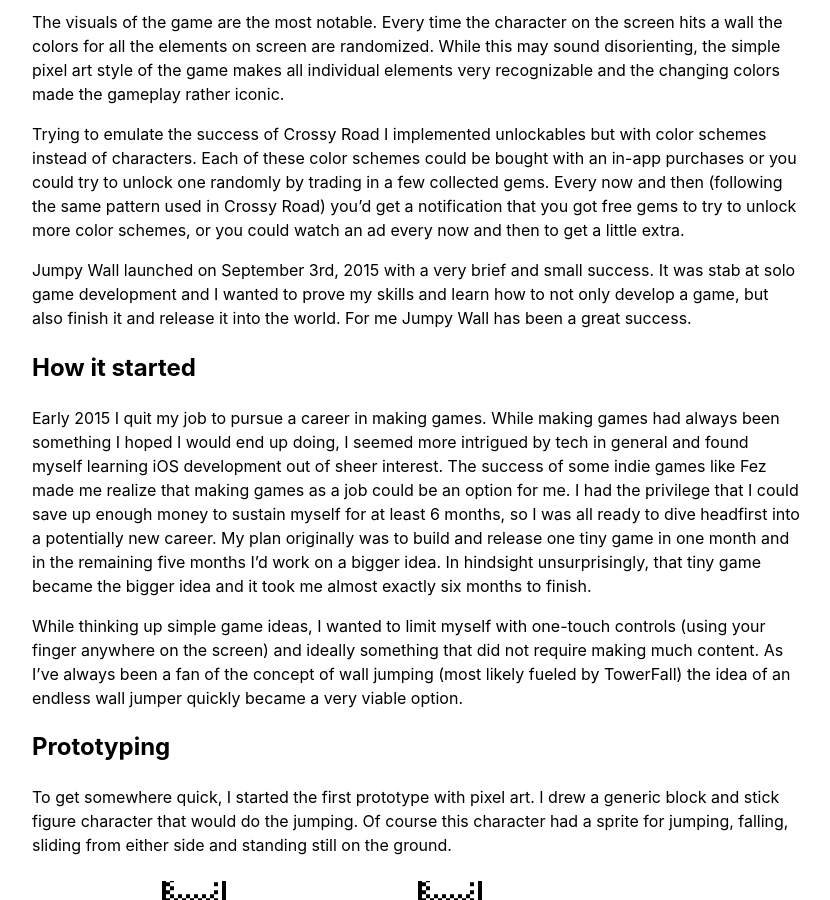
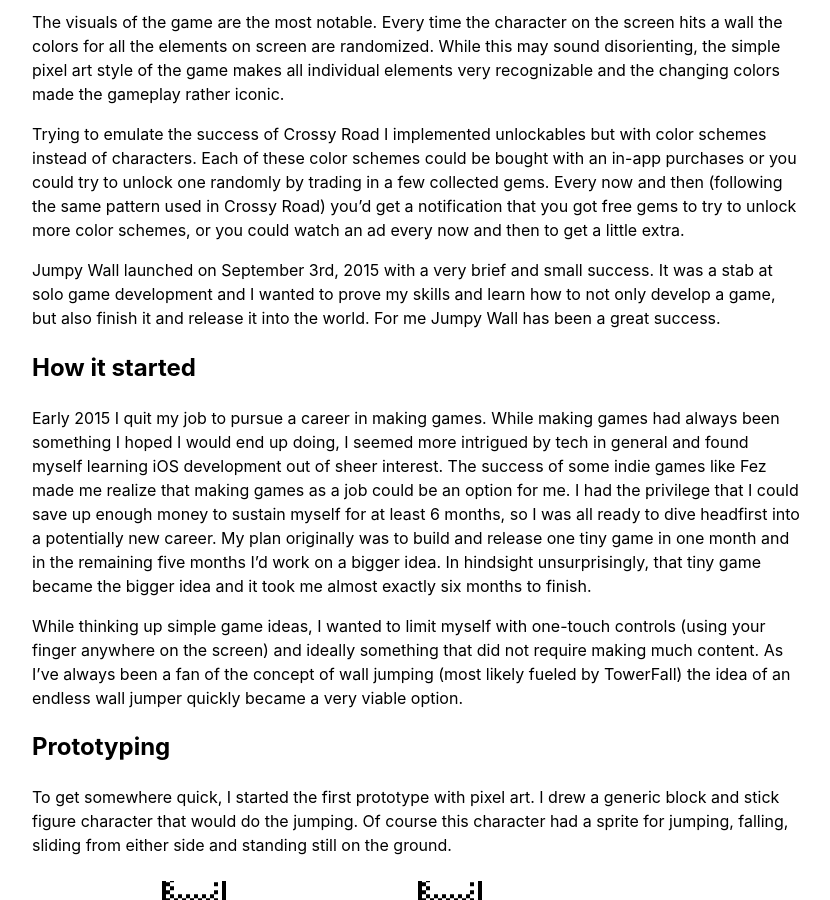
Before and after one commit to PimCoumans/pixelrock-nl, a Jekyll site: the page built from _posts/2020-09-03-making-jumpy-wall-part-1.markdown, in a window 1280 px wide and 900 px high, scrolled down 978 px. Shown: the whole window, without its empty margins (224-1054 px from the left). Built offline with Jekyll 4.4.1, drawn with Linux system fonts in a browser that asks for light colours.

```diff
--- a/_posts/2020-09-03-making-jumpy-wall-part-1.markdown
+++ b/_posts/2020-09-03-making-jumpy-wall-part-1.markdown
@@ -17,7 +17,7 @@ The visuals of the game are the most notable. Every time the character on the sc
 
 Trying to emulate the success of Crossy Road I implemented unlockables but with color schemes instead of characters. Each of these color schemes could be bought with an in-app purchases or you could try to unlock one randomly by trading in a few collected gems. Every now and then (following the same pattern used in Crossy Road) you'd get a notification that you got free gems to try to unlock more color schemes, or you could watch an ad every now and then to get a little extra.
 
-Jumpy Wall launched on September 3rd, 2015 with a very brief and small success. It was stab at solo game development and I wanted to prove my skills and learn how to not only develop a game, but also finish it and release it into the world. For me Jumpy Wall has been a great success.
+Jumpy Wall launched on September 3rd, 2015 with a very brief and small success. It was a stab at solo game development and I wanted to prove my skills and learn how to not only develop a game, but also finish it and release it into the world. For me Jumpy Wall has been a great success.
 
 ## How it started
 
```
